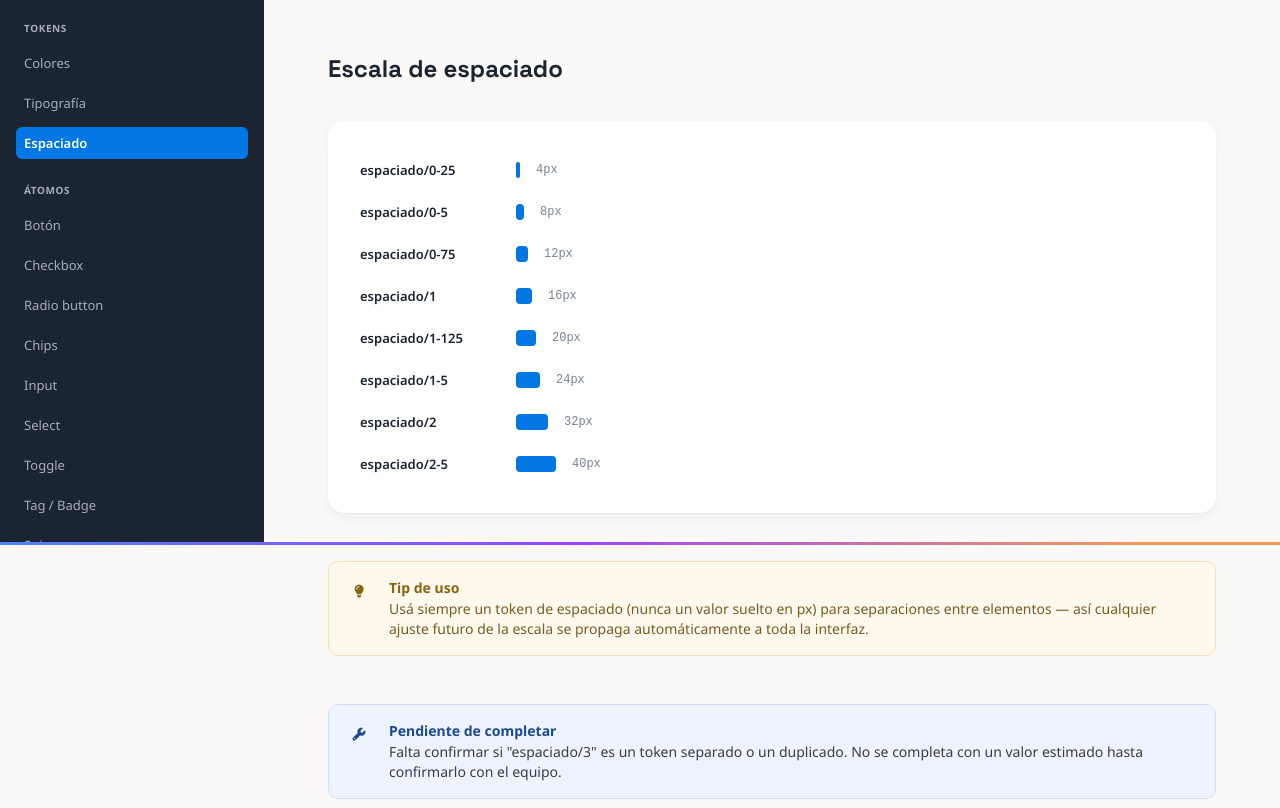
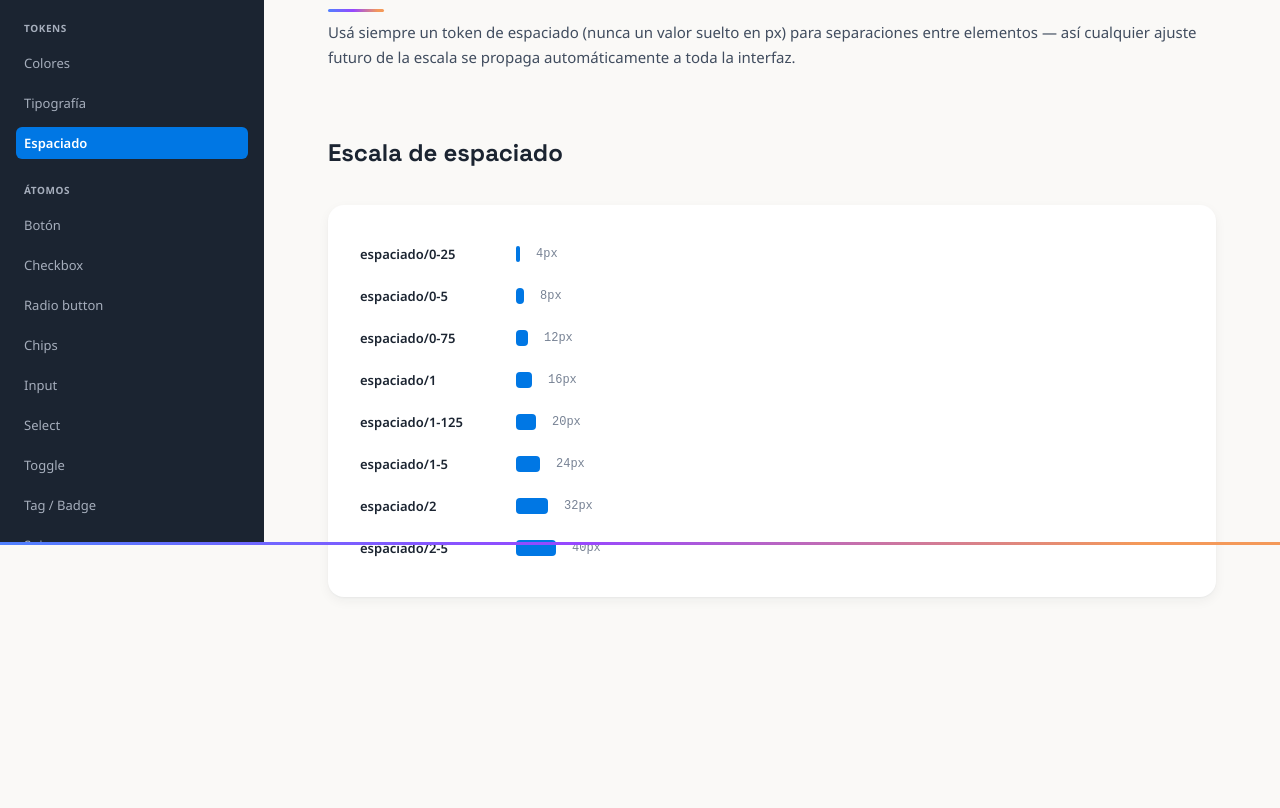
Before and after one commit to FrancescaCervesato/suelo, a plain HTML site: page espaciado.html in a window 1280 px wide. Shown: the part 255-1063 px from the top of the page. After the commit the page ends 916 px from the top, so only its background shows below. Drawn offline with Linux system fonts and the light colour scheme.

Commit message:
Mover "Tip de uso" al inicio de la pagina y sacar callouts tecnicos/pendientes
Agrega .page-tip (linea con el degrade de marca + texto limpio, sin
caja) para reemplazar el callout--tip amarillo, y lo reubica justo
debajo del page-desc en Colores y Espaciado. Elimina por completo
los 4 callouts callout--tech restantes (Tipografia, Espaciado,
Iconos e ilustraciones, Grafico de torta): eran notas de estado
pendiente/tecnicas que no se quieren mostrar en el sitio.

```diff
--- a/css/base.css
+++ b/css/base.css
@@ -101,6 +101,12 @@ ul { margin: 0; padding: 0; list-style: none; }
 .callout--tech .callout__body { color: var(--gris-7); }
 .callout--tech code { background: rgba(29,74,145,0.08); padding: 1px 5px; border-radius: 4px; font-size: 12px; }
 
+/* ---------- Tip de uso: explicación del token/componente, arriba de la página ---------- */
+.page-tip { display: flex; flex-direction: column; gap: var(--space-05); margin-top: var(--space-1); width: 100%; }
+.page-tip__rule { height: 3px; width: 56px; border-radius: 2px; background: var(--gradient-marca); }
+.page-tip__text { font-size: 15px; line-height: 1.65; color: var(--texto-light); margin: 0; }
+.page-tip__text strong { color: var(--texto-default); }
+
 /* ---------- Tarjetas ---------- */
 .card {
   background: var(--blanco); border-radius: var(--radius-lg);
--- a/espaciado.html
+++ b/espaciado.html
@@ -37,6 +37,10 @@
         <span class="page-badge" style="background: var(--elevacion-primario-light); color: var(--color-primario-dark);"><span class="icon-badge icon-badge--sm" style="background:transparent; color:var(--color-primario-dark); width:16px; height:16px; font-size:12px;"><i class="fa-solid fa-ruler-combined"></i></span> Tokens</span>
         <h1 class="page-title">Espaciado</h1>
         <p class="page-desc">Escala oficial de espaciado en píxeles, relevada de las variables de Figma. Se usa para paddings, gaps y márgenes en todo el sistema.</p>
+        <div class="page-tip">
+          <div class="page-tip__rule"></div>
+          <p class="page-tip__text">Usá siempre un token de espaciado (nunca un valor suelto en px) para separaciones entre elementos — así cualquier ajuste futuro de la escala se propaga automáticamente a toda la interfaz.</p>
+        </div>
       </div>
 
       <section class="section">
@@ -52,22 +56,6 @@
           <div class="space-row"><span class="space-row__label">espaciado/2-5</span><div class="space-row__bar" style="width:40px;"></div><span class="space-row__px">40px</span></div>
         </div>
       </section>
-
-      <div class="callout callout--tip">
-        <span class="icon-badge icon-badge--sm icon-badge--tip"><i class="fa-solid fa-lightbulb"></i></span>
-        <div>
-          <div class="callout__title">Tip de uso</div>
-          <div class="callout__body">Usá siempre un token de espaciado (nunca un valor suelto en px) para separaciones entre elementos — así cualquier ajuste futuro de la escala se propaga automáticamente a toda la interfaz.</div>
-        </div>
-      </div>
-
-      <div class="callout callout--tech">
-        <span class="icon-badge icon-badge--sm icon-badge--tech"><i class="fa-solid fa-wrench"></i></span>
-        <div>
-          <div class="callout__title">Pendiente de completar</div>
-          <div class="callout__body">Falta confirmar si "espaciado/3" es un token separado o un duplicado. No se completa con un valor estimado hasta confirmarlo con el equipo.</div>
-        </div>
-      </div>
     </div>
   </main>
 </div>
```
Also changed, not shown: iconos-e-ilustraciones.html (+0 -8 lines), organismo-grafico-torta.html (+0 -8 lines), tipografia.html (+0 -8 lines), tokens-de-color.html (+4 -8 lines).
